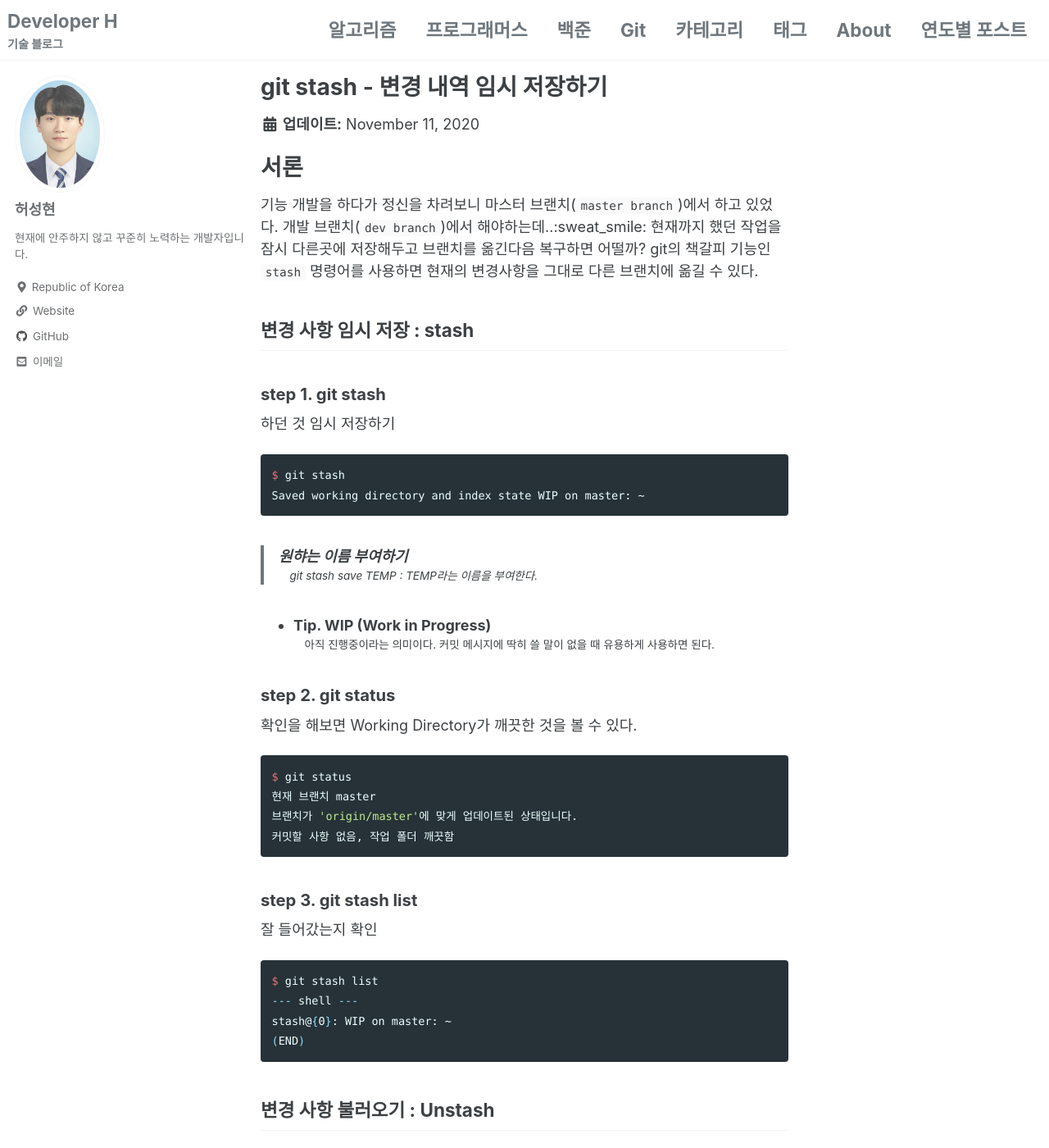
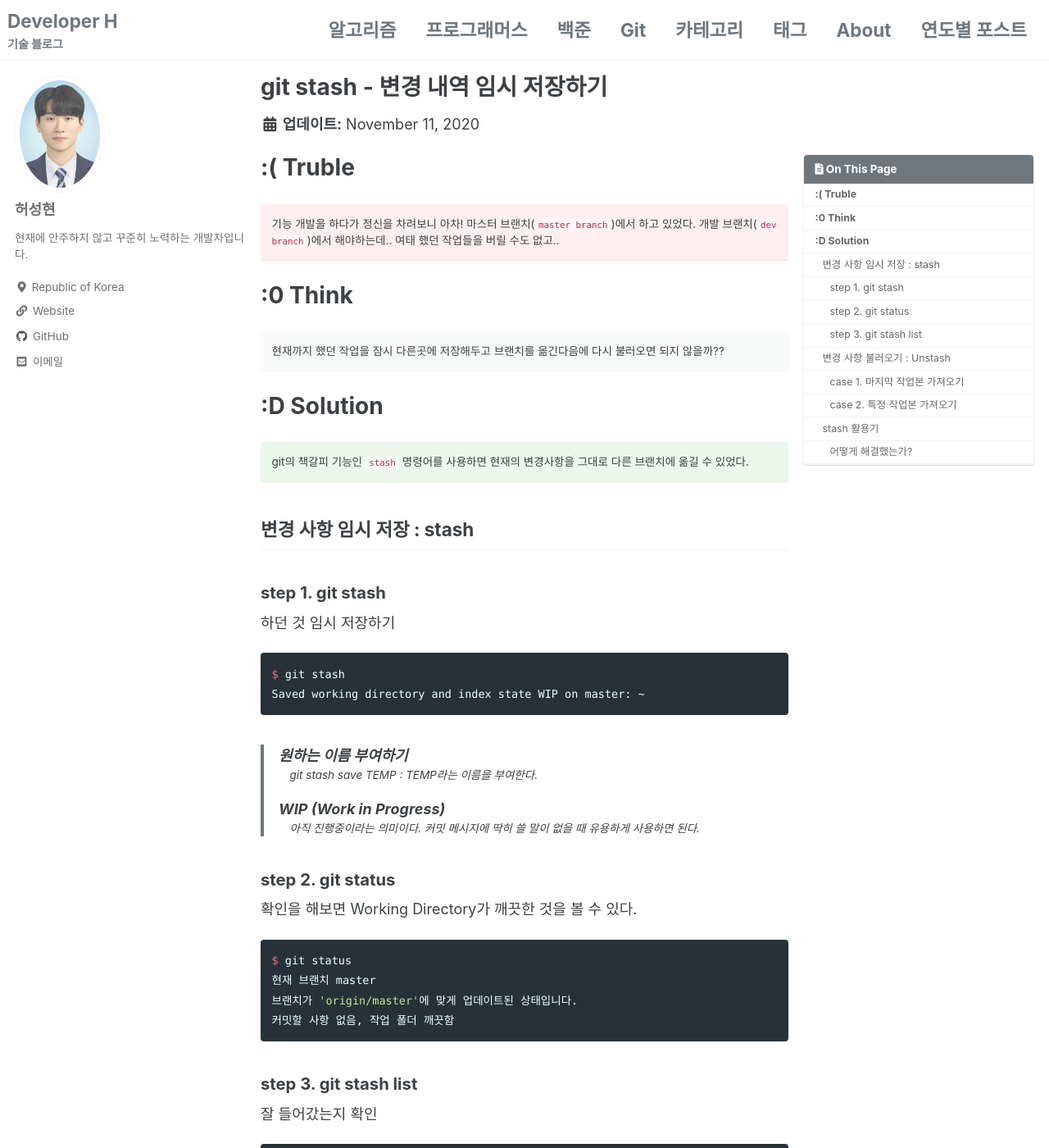
Before and after one commit to heoseongh/heoseongh.github.io, a Jekyll site: the page built from _posts/git/2020-11-11-git-stash.md, in a window 1280 px wide and 1400 px high. Shown: the whole window at 82% size. Built offline with Jekyll 4.4.1, drawn with Linux system fonts in a browser that asks for light colours; cached includes are drawn as plain includes; some of the changed text lies outside the part shown.

Commit message:
디자인 개선 및 관련 포스팅 추가

````diff
--- a/_posts/git/2020-11-11-git-stash.md
+++ b/_posts/git/2020-11-11-git-stash.md
@@ -1,19 +1,32 @@
 ---
-title: "git stash - 변경 내역 임시 저장하기 "
+toc: true
+toc_sticky: true
+title: "git stash - 변경 내역 임시 저장하기"
 excerpt: "현재까지 했던 작업을 잠시 다른곳에 저장해두고 자유의 몸이 되어보자"
 
 categories:
   - Git
 tags:
   - Git
-  - reset
-  - reflog
+  - stash
 ---
 
-# 서론
+# :( Truble
 
-기능 개발을 하다가 정신을 차려보니 마스터 브랜치(`master branch`)에서 하고 있었다. 개발 브랜치(`dev branch`)에서 해야하는데..:sweat_smile: 현재까지 했던 작업을 잠시 다른곳에 저장해두고 브랜치를 옮긴다음 복구하면 어떨까? git의 책갈피 기능인 `stash` 명령어를 사용하면 현재의 변경사항을 그대로 다른 브랜치에 옮길 수 있다.
+기능 개발을 하다가 정신을 차려보니 아차! 마스터 브랜치(`master branch`)에서 하고 있었다. 개발 브랜치(`dev branch`)에서 해야하는데.. 여태 했던 작업들을 버릴 수도 없고..
+{: .notice--danger}
 
+
+# :0 Think
+
+현재까지 했던 작업을 잠시 다른곳에 저장해두고 브랜치를 옮긴다음에 다시 불러오면 되지 않을까??
+{: .notice}
+
+
+# :D Solution
+
+git의 책갈피 기능인 `stash` 명령어를 사용하면 현재의 변경사항을 그대로 다른 브랜치에 옮길 수 있었다.
+{: .notice--success}
 
 
 ## 변경 사항 임시 저장 : stash
@@ -27,13 +40,11 @@ $ git stash
 Saved working directory and index state WIP on master: ~
 ```
 
-> 원햐는 이름 부여하기
+> 원하는 이름 부여하기
+> : git stash save TEMP : TEMP라는 이름을 부여한다.
 >
-> : git stash save TEMP : TEMP라는 이름을 부여한다.
-
-* Tip. WIP (Work in Progress)
-
-  : 아직 진행중이라는 의미이다. 커밋 메시지에 딱히 쓸 말이 없을 때 유용하게 사용하면 된다.
+> WIP (Work in Progress)
+> : 아직 진행중이라는 의미이다. 커밋 메시지에 딱히 쓸 말이 없을 때 유용하게 사용하면 된다.
 
 ### step 2. git status
 
@@ -92,3 +103,22 @@ $ git stash apply stash@{0}
 > * git stash clear : 전체 stash list 삭제
 >
 > + git stash save : 현 작업을 저장해두고 브랜치를 head로 돌린다. (git reset --hard)
+
+
+
+## stash 활용기
+
+stash 기능을 익히고 나서는 이전보다 훨씬 유연한 작업을 할 수 있게 되었다. 현재 작업을 다른 브랜치로 옮기는 것 뿐만 아니라 push를 할 때 생기는 충돌도 가볍게 해결할 수 있었다.
+
+프로젝트를 하다가 변경사항이 생기면 그것을 `pull` ( = `fetch` + `merge` ) 해야한다. 그렇지 않으면 다른 사람이 변경한 내용과 내가 로컬에서 작업한 내용의 불일치로 인한 충돌이 발생해서 정상적으로 `push` 하지 못하는 상황이 만들어진다. 이럴 때 `stash` 기능이 진가를 발휘한다!
+
+### 어떻게 해결했는가?
+```bash
+$ git stash                     # 하던 작업을 잠시 다른 곳에 두고
+$ git reset --hard HEAD^        # 충돌이 발생하기 전으로 깨끗하게 되돌린다.
+$ git pull origin master        # 현재 브랜치를 업데이트한 뒤에 (필요시 -f 옵션으로 강제 pull)
+$ git stash pop                 # 아까 작업했던 내역을 불러와서
+$ git add .
+$ git commit -m "message"
+$ git push origin dev           # push하면 깔끔하게 된다.
+```
--- a/_sass/minimal-mistakes/_base.scss
+++ b/_sass/minimal-mistakes/_base.scss
@@ -1,4 +1,4 @@
-/* 웹 기본 설정 */
+/* 웹 기본 테마 설정 */
 
 html {
   /* sticky footer fix */
@@ -124,20 +124,21 @@ blockquote {
 /* links */
 
 a {
-  /* 하이퍼링크 밑줄 없애기 */
-  text-decoration: none;
+  color: #3d4144;       // 게시글 링크 색상
+
+  text-decoration: none;  // 하이퍼링크 밑줄 없애기
 
   &:focus {
     @extend %tab-focus;
   }
 
   &:visited {
-    color: $link-color-visited;
+    color: #3d4144;     // 방문한 링크 색상
     //color: #212121;
   }
 
   &:hover {
-    color: $link-color-hover;
+    color: mix(#000, $link-color, 25%);
     outline: 0;
   }
 }
@@ -166,17 +167,20 @@ p > code,
 a > code,
 li > code,
 figcaption > code,
+
+/* 하이라이트 블럭 설정 */
+
 td > code {
   padding-top: 0.1rem;
   padding-bottom: 0.1rem;
   font-size: 0.8em;
-  background: $code-background-color;
+  background: #F9F2F4; // 하이라이트 배경색 설정
   border-radius: $border-radius;
-
+  color:#C72542; // 하이라이트 당할 글자 색
   &:before,
   &:after {
     letter-spacing: -0.2em;
-    content: "\00a0"; /* non-breaking space*/
+    content: "\00a0"; /* non-breaking space */
   }
 }
 
--- a/_sass/minimal-mistakes/_reset.scss
+++ b/_sass/minimal-mistakes/_reset.scss
@@ -74,6 +74,8 @@ video {
 audio:not([controls]) {
   display: none;
 }
+
+/* 게시글 링크 색상 설정 */
 
 a {
   color: $link-color;
--- a/_sass/minimal-mistakes/_variables.scss
+++ b/_sass/minimal-mistakes/_variables.scss
@@ -18,7 +18,7 @@ $indent-var: 1.3em !default;
 $serif: Georgia, Times, serif !default;
 $sans-serif: -apple-system, BlinkMacSystemFont, "Malgun Gothic", "맑은 고딕", "Nanum Gothic", "Roboto", "Segoe UI",
   "Helvetica Neue", "Lucida Grande", Arial, sans-serif !default;
-$monospace: Monaco, Consolas, "Lucida Console", monospace !default;
+$monospace: Monaco, Consolas, "Lucida Console", monospace !default; // 단어 하이라이트 폰트
 
 /* sans serif typefaces */
 $sans-serif-narrow: $sans-serif !default;
@@ -64,6 +64,8 @@ $light-gray: mix(#fff, $gray, 50%) !default;
 $lighter-gray: mix(#fff, $gray, 90%) !default;
 
 $background-color: #fff !default;
+/* 단어 하이라이트 색상 커스텀 */
+//$code-background-color: #F9F2F4 !default;
 $code-background-color: #fafafa !default;
 $code-background-color-dark: $light-gray !default;
 $text-color: $dark-gray !default;
@@ -72,6 +74,7 @@ $border-color: $lighter-gray !default;
 $form-background-color: $lighter-gray !default;
 $footer-background-color: $lighter-gray !default;
 
+/* Notice 스타일 색상 설정 */
 $primary-color: #6f777d !default;
 $success-color: #3fa63f !default;
 $warning-color: #d67f05 !default;
@@ -115,9 +118,9 @@ $xing-color: #006567 !default;
 /* links */
 $link-color: mix(#000, $info-color, 20%) !default;
 $link-color-hover: mix(#000, $link-color, 25%) !default;
-// $link-color-hover: $link-color;
+ //$link-color-hover: $link-color;
 $link-color-visited: mix(#fff, $link-color, 15%) !default;
-// $link-color-visited: #3d4144;       // #212121;
+ //$link-color-visited: #3d4144;       // #212121;
 $masthead-link-color: $primary-color !default;
 $masthead-link-color-hover: mix(#000, $primary-color, 25%) !default;
 $navicon-link-color-hover: mix(#fff, $primary-color, 75%) !default;
````
Also changed, not shown: _posts/git/2020-10-08-git-relative-refs.md (+41 -28 lines), _posts/git/2020-10-13-git-reflog.md (+4 -2 lines), _posts/git/2020-11-16-jekyll-style-notice.md (added, +93 -0 lines), _posts/git/2020-10-07-git-DS_Store-gitignore.md (renamed from _posts/git/2020-10-07-gitignore-global.md).
